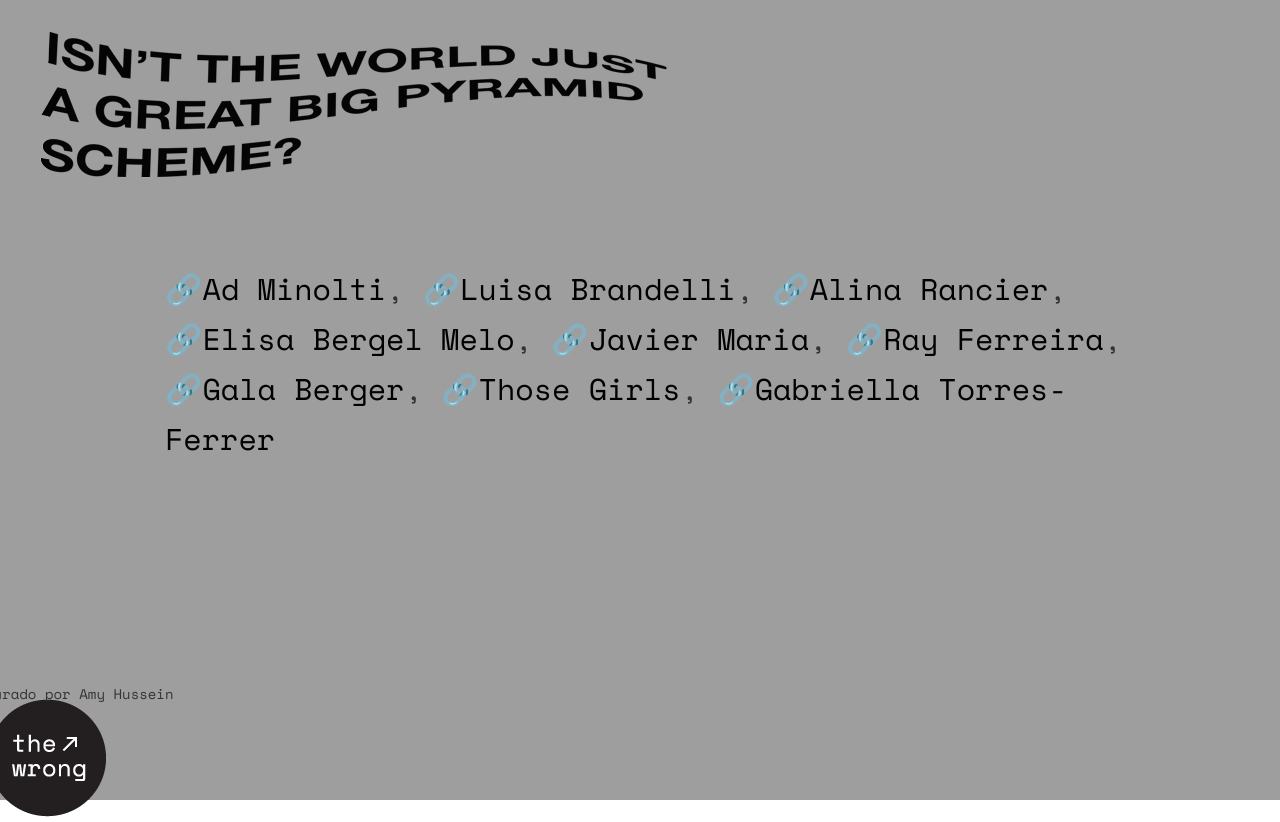
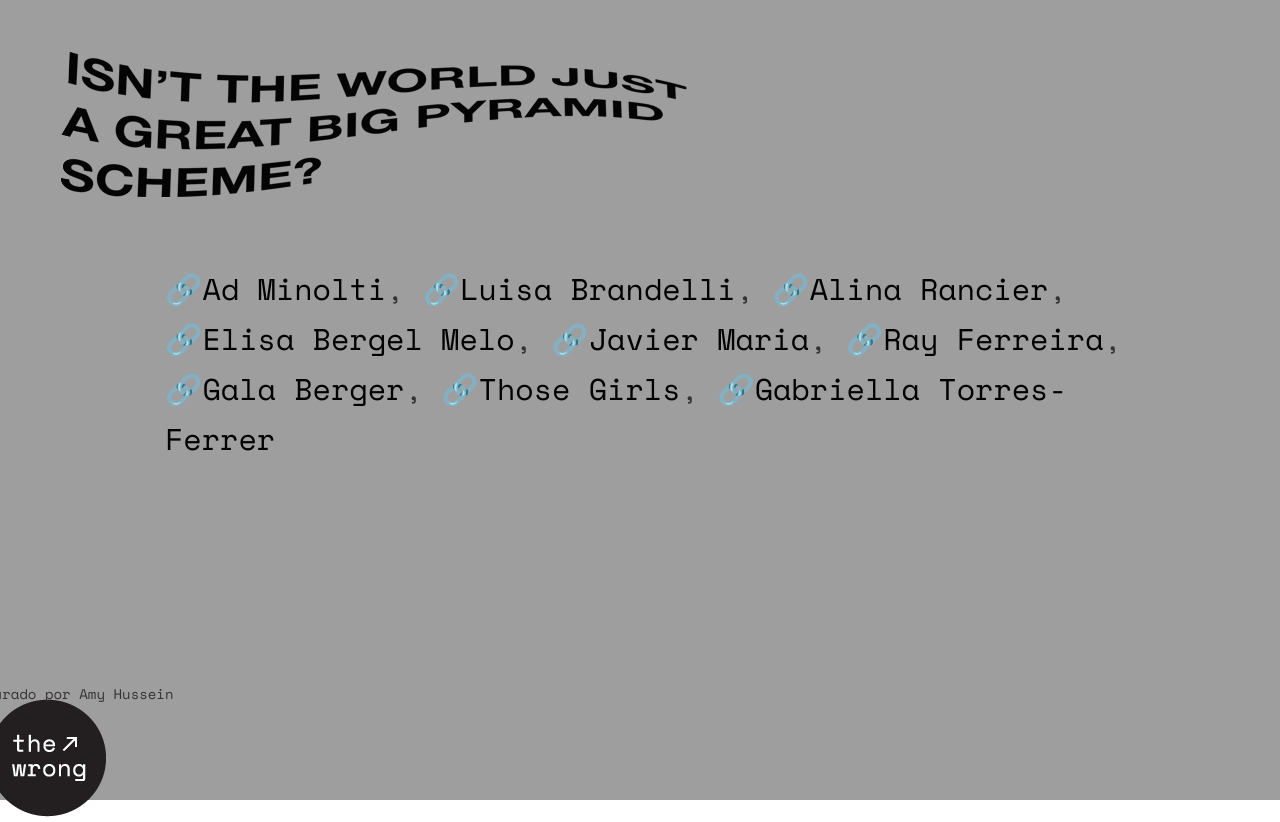
Before and after one commit to itwjagbps/itwjagbps, a PHP site: page / in a window 1280 px wide. Run offline with PHP 8.4, Linux system fonts and the light colour scheme.

Commit message:
Update style.css

```diff
--- a/css/style.css
+++ b/css/style.css
@@ -5,6 +5,7 @@
 
 canvas { width: 100vw; height: 100vh; display: block; position: fixed; z-index: -9999999}
 
+.tit {padding: 1rem}
 
 body {
   overflow-x: hidden;
```
